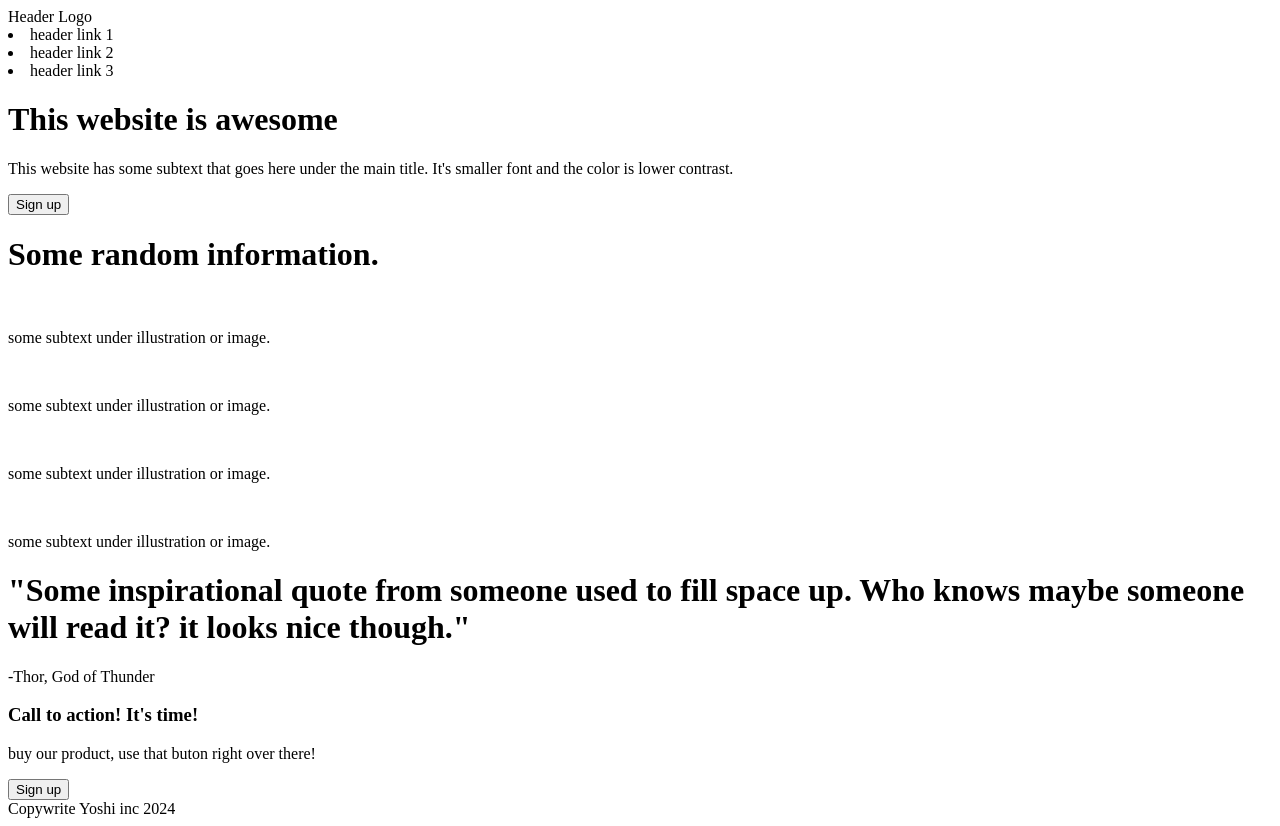
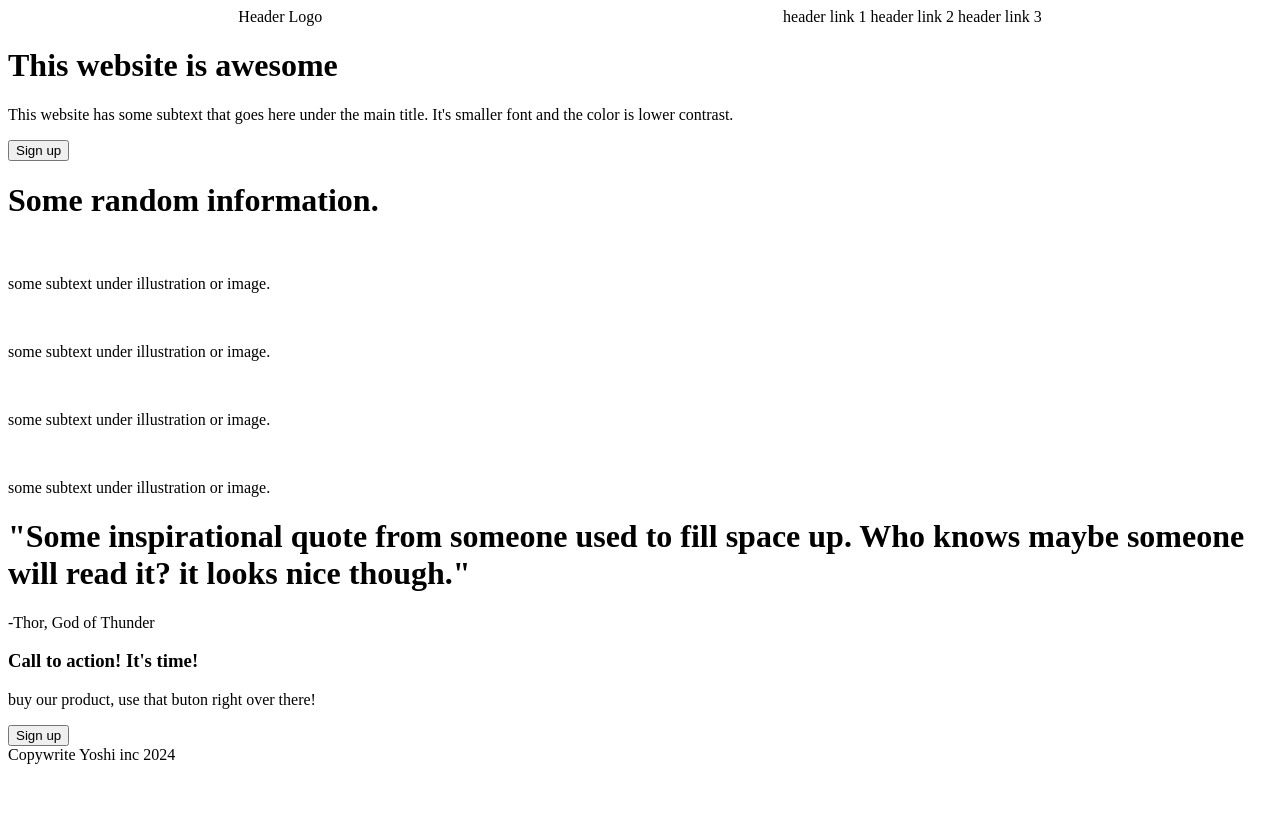
Before and after one commit to jlegrand90/foundations_landing_page, a plain HTML site: page index.html in a window 1280 px wide. After the commit the page ends 800 px from the top, so only its background shows below. Drawn offline with Linux system fonts and the light colour scheme.

Commit message:
begin css formatting

```diff
--- a/index.html
+++ b/index.html
@@ -9,17 +9,20 @@
 <body>
     <header>
         <div>Header Logo</div>
-        <li>header link 1</li>
-        <li>header link 2</li>
-        <li>header link 3</li>
+        <div id="menubarlink">
+            <li>header link 1</li>
+            <li>header link 2</li>
+            <li>header link 3</li>
+        </div>
+
     </header>
-    <div>
+    <div id="block 1">
         <h1>This website is awesome</h1>
             <p>This website has some subtext that goes here under the main title. It's smaller font and the color is lower contrast.</p>
         <button>Sign up</button>
         <img>
     </div>
-    <div>
+    <div id="block 2">
         <h1>Some random information.</h1>
         <div>
             <img>
@@ -38,11 +41,11 @@
             <p>some subtext under illustration or image.</p>
         </div>
     </div>
-    <div>
+    <div id="block 3">
         <h1>"Some inspirational quote from someone used to fill space up. Who knows maybe someone will read it? it looks nice though."</h1>
         <p>-Thor, God of Thunder</p>
     </div>
-    <div>
+    <div id="block 4">
         <div>
             <h3>Call to action! It's time!</h3>
             <p>buy our product, use that buton right over there!</p>
--- a/styles.css
+++ b/styles.css
@@ -0,0 +1,21 @@
+li {
+    list-style-type: none;
+}
+header {
+    display: flex;
+    justify-content: space-around;
+}
+
+.linkmenu {
+    display: flex;
+    justify-content: flex-end;
+    align-items: flex-end;
+}
+
+li {
+    display: inline-block;
+}
+
+.menubarlink {
+    justify-content: ;
+}
```
